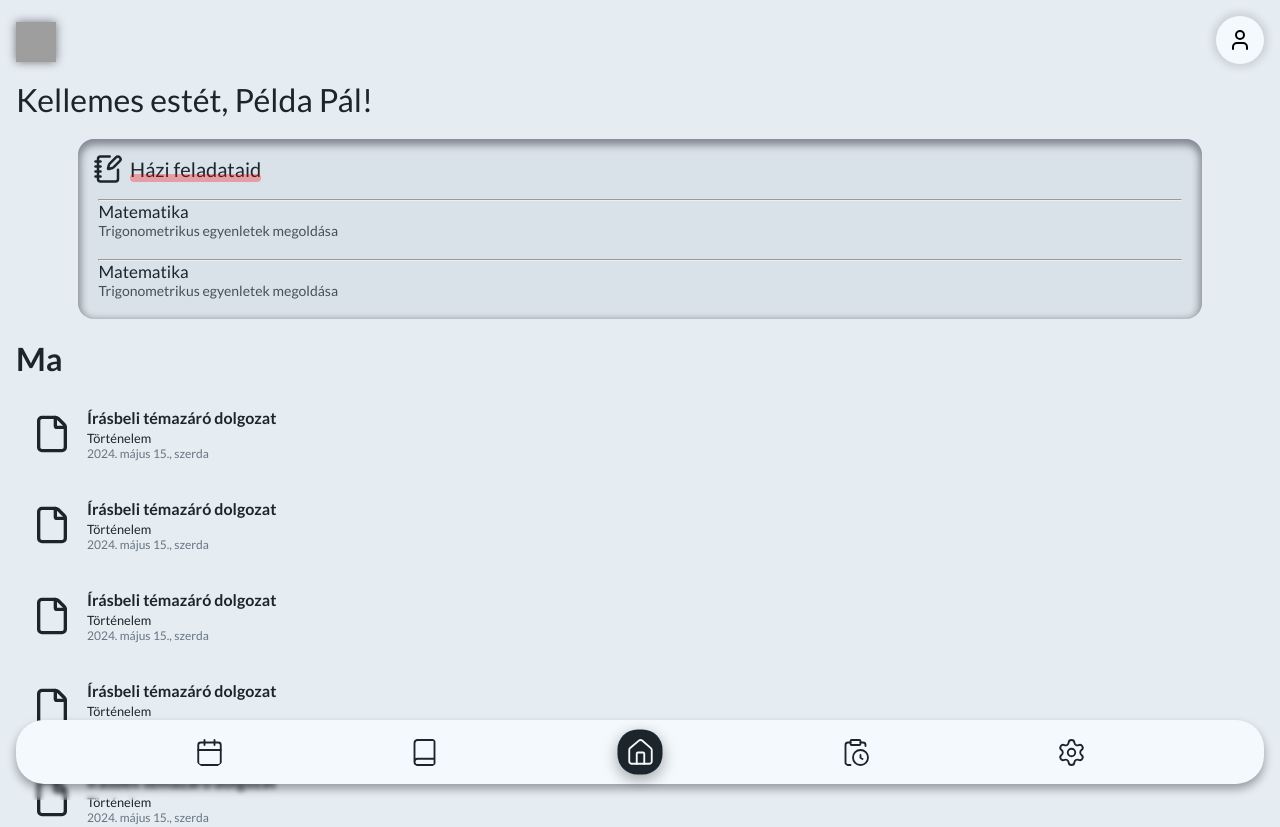
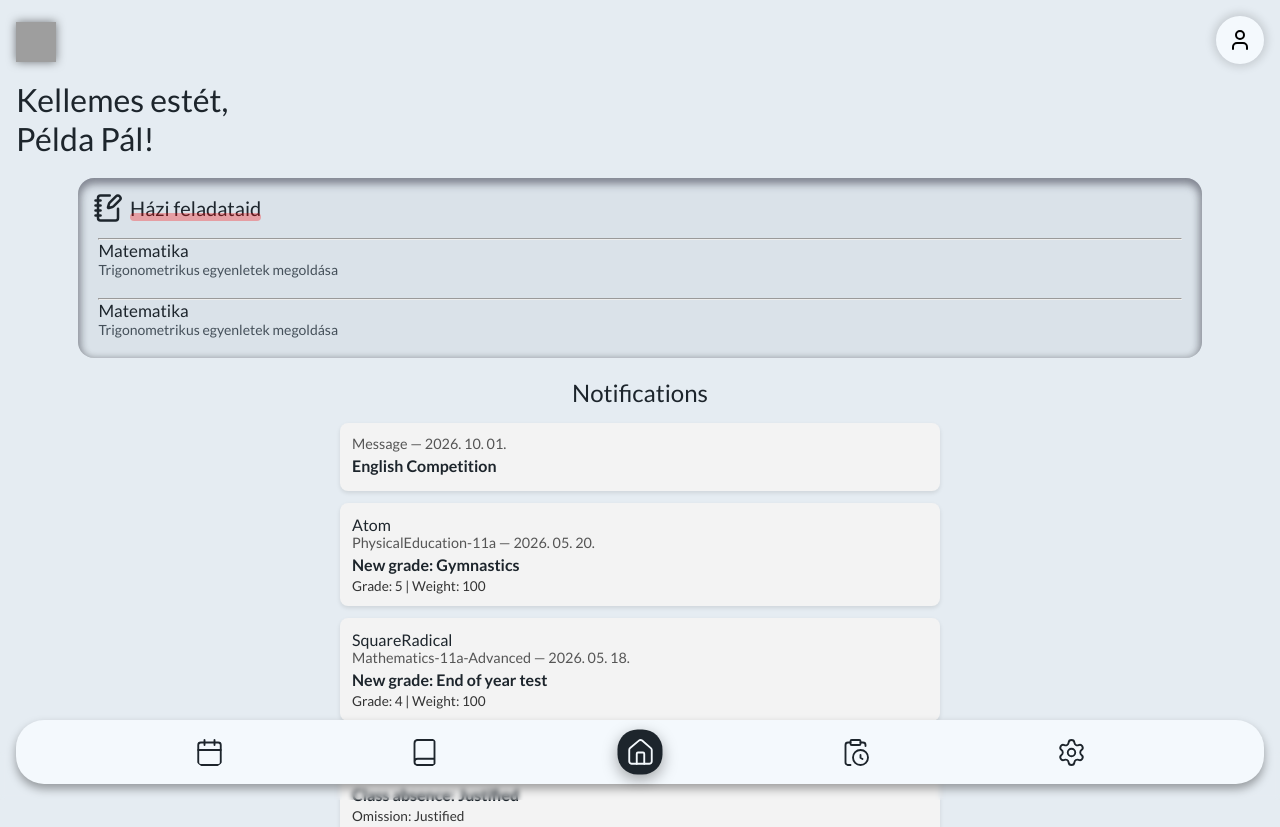
Before and after one commit to p3cap/KretaKopi, a Vue app: page / in a window 1280 px wide. Shown: the top 827 px of the page. Built offline with nearby package versions, Linux system fonts and the light colour scheme; grey boxes are pictures that could not be loaded.

Commit message:
Home
Co-Authored-By: P3cap <149583414+p3cap@users.noreply.github.com>

```diff
--- a/src/App.vue
+++ b/src/App.vue
@@ -4,6 +4,8 @@ import Navbar from "./components/Navbar.vue"
 import Icon from './components/Icon.vue';
 import Profile from './components/Profile.vue';
 
+
+// debug
 </script>
 
 <template>
@@ -12,8 +14,8 @@ import Profile from './components/Profile.vue';
   <Navbar/>
   <RouterView />
   <!--
-   idea
-   Change view with side to side swiping?
+  idea
+  Change view with side to side swiping?
   -->
 </template>
 
--- a/src/components/AbsenceCount.vue
+++ b/src/components/AbsenceCount.vue
@@ -34,6 +34,7 @@ const unjustifiedCount = computed(() =>
 .stats {
   display: flex;
   gap: 16px;
+  margin-top: 1rem;
 }
 
 .stat {
--- a/src/components/AbsesenceCard.vue
+++ b/src/components/AbsesenceCard.vue
@@ -40,7 +40,7 @@ function markAsViewed() {
       </p>
 
       <p v-if="omission.justification_type">
-        Reason: {{ omission.justification_type }}
+        {{ t('reason') }}: {{ omission.justification_type }}
       </p>
 
       <span v-if="omission.viewed === false" class="badge">
--- a/src/components/Activity.vue
+++ b/src/components/Activity.vue
@@ -1,5 +1,6 @@
 <script setup>
 import { ref } from 'vue';
+
 
 const isPopupOpen = ref(false);
 </script>
--- /dev/null
+++ b/src/components/IdkComponent.vue
@@ -0,0 +1,94 @@
+<script setup>
+import { ref, computed, onMounted } from 'vue';
+import { getNotifyList } from '@/data/data.js'; // adjust the path if necessary
+import { guessIcon } from '@/data/iconizer';
+
+const notifications = ref([]);
+
+// Load notifications on mount
+onMounted(() => {
+  notifications.value = getNotifyList();
+});
+
+// Sort notifications by date (descending)
+const sortedNotifications = computed(() => {
+  return [...notifications.value].sort((a, b) => new Date(b.date) - new Date(a.date));
+});
+
+// Format date nicely
+function formatDate(dateStr) {
+  const date = new Date(dateStr);
+  if (isNaN(date)) return dateStr; // fallback
+  return date.toLocaleDateString('hu-HU', { year: 'numeric', month: '2-digit', day: '2-digit' });
+}
+</script>
+<template>
+  <div class="notifications">
+    <h2 class="title">Notifications</h2>
+    <div v-if="notifications.length === 0">No notifications found.</div>
+    <ul v-else class="notification-list">
+      <li v-for="(item, index) in sortedNotifications" :key="index" class="notification-item">
+        {{ guessIcon(item.class) }}
+        <div class="notification-header">
+          <strong>{{ item.class }}</strong> — {{ formatDate(item.date) }}
+        </div>
+        <div class="notification-title">{{ item.title }}</div>
+        <div class="notification-details">
+          <template v-if="item.ref.grade !== undefined">
+            Grade: {{ item.ref.grade }} | Weight: {{ item.ref.weight }}
+          </template>
+          <template v-else-if="item.ref.deadline">
+            Homework deadline: {{ formatDate(item.ref.deadline) }}
+          </template>
+          <template v-else-if="item.ref.is_justified !== undefined">
+            Omission: {{ item.ref.is_justified ? 'Justified' : 'Unjustified' }}
+          </template>
+        </div>
+      </li>
+    </ul>
+  </div>
+</template>
+
+
+
+<style scoped>
+.notifications {
+  max-width: 600px;
+  margin: auto;
+  font-family: sans-serif;
+}
+
+.title {
+  text-align: center;
+  margin-bottom: 16px;
+}
+
+.notification-list {
+  list-style: none;
+  padding: 0;
+}
+
+.notification-item {
+  background: #f3f3f3;
+  border-radius: 8px;
+  padding: 12px;
+  margin-bottom: 12px;
+  box-shadow: 0 2px 4px rgba(0,0,0,0.1);
+}
+
+.notification-header {
+  font-size: 0.9em;
+  color: #555;
+  margin-bottom: 4px;
+}
+
+.notification-title {
+  font-weight: bold;
+  margin-bottom: 4px;
+}
+
+.notification-details {
+  font-size: 0.85em;
+  color: #333;
+}
+</style>
--- a/src/data/TestData/sample_userdata.json
+++ b/src/data/TestData/sample_userdata.json
@@ -288,7 +288,7 @@
       "class_id": "Mathematics-11a-Advanced",
       "date": "2025-10-14",
       "is_justified": true,
-      "justification_type": "medical",
+      "justification_type": "medical_justification",
       "teacher_id": "1001"
     },
     {
@@ -303,7 +303,7 @@
       "class_id": "English-11a",
       "date": "2026-03-04",
       "is_justified": true,
-      "justification_type": "family",
+      "justification_type": "family_justification",
       "teacher_id": "1003",
       "viewed": false
     },
@@ -311,7 +311,7 @@
       "class_id": "PhysicalEducation-11a",
       "date": "2026-05-12",
       "is_justified": true,
-      "justification_type": "medical",
+      "justification_type": "medical_justification",
       "teacher_id": "1010",
       "viewed": false
     }
--- a/src/data/data.js
+++ b/src/data/data.js
@@ -16,7 +16,7 @@ function getData(json_key) {
 
 function writeData(json_key, value) {
 	const path = json_key.split("/")
-	let data = userData
+	let data = userData;
 
 	for (let i = 0; i < path.length - 1; i++) {
 		data = data[path[i]]
@@ -26,23 +26,65 @@ function writeData(json_key, value) {
 	data[path[path.length - 1]] = value
 }
 
+// // // // // // // // // // // // // // // // // // // // // // // // // // // // // // // // // // //   // PL
+// // // // // // // // // // // // // // // // // // // // // // // // // // // // // // // // // // //   // [{
+// // // // // // // // // // // // // // // // // // // // // // // // // // // // // // // // // // //   //     "date": "2020-03-05",
+// // // // // // // // // // // // // // // // // // // // // // // // // // // // // // // // // // // //   //     "title": "Szar (karót) kaptál öcsi",
+// // // // // // // // // // // // // // // // // // // // // // // // // // // // // // // // // // //   //     "ref": {jegy object},
+// // // // // // // // // // // // // // // // // // // // // // // // // // // // // // // // // // //   //     "class": "Töri"
+// // // // // // // // // // // // // // // // // // // // // // // // // // // // // // // // // // //   //   },
+// // // // // // // // // // // // // // // // // // // // // // // // // // // // // // // // // // //   // {
+// // // // // // // // // // // // // // // // // // // // // // // // // // // // // // // // // // //   //     "date": "2022-11-67",
+// // // // // // // // // // // // // // // // // // // // // // // // // // // // // // // // // // //   //     "title": "Házi feladat",
+// // // // // // // // // // // // // // // // // // // // // // // // // // // // // // // // // // //   //     "ref": {hf object},
+// // // // // // // // // // // // // // // // // // // // // // // // // // // // // // // // // // //   //     "class": "Töri"
+// // // // // // // // // // // // // // // // // // // // // // // // // // // // // // // // // // //   //   }
+// // // // // // // // // // // // // // // // // // // // // // // // // // // // // // // // // // //   // ]
 
-// Returns a list of formatted notifiction massages with filtering (eg. date range)
-// from data entries: grades, homework, exams, omissions
 function getNotifyList(filter = (e) => true) {
-  let includeData = [].concat(data["grades"], data["homework"], data["exams"], data["omissions"]);
+  const data = userData; // userData = your JSON object
   let msg_list = [];
-  for (let item of includeData) {
-    let formatedItem = { //revise, seems useless
-      "date": item["date"],
-      "title": item["title"],
-      "desc": item["desc"],
-      "class": item["class"]
-    };
-    msg_list.push(formatedItem);
+
+  for (const [classId, grades] of Object.entries(data.grades)) {
+    grades.forEach(g => {
+      msg_list.push({
+        date: g.date,
+        class: classId,
+        title: `New grade: ${g.description}`,
+        ref: { grade: g.grade, weight: g.weight }
+      });
+    });
+  }
+
+  data.homework.forEach(hw => {
+    msg_list.push({
+      date: hw.assigned_date,
+      class: hw.class_id,
+      title: `Homework assigned: ${hw.description}`,
+      ref: { deadline: hw.deadline }
+    });
+  });
+
+  data.omissions.forEach(o => {
+    msg_list.push({
+      date: o.date,
+      class: o.class_id,
+      title: `Class absence: ${o.is_justified ? "Justified" : "Unjustified"}`,
+      ref: { is_justified: o.is_justified }
+    });
+  });
+
+  for (const msg of Object.values(data.massages)) {
+    msg_list.push({
+      date: msg.date,
+      class: "Message",
+      title: msg.title,
+      ref: { message: msg.message }
+    });
   }
 
   return msg_list.filter(filter);
 }
 
+
 export { getData, writeData, getNotifyList };
--- /dev/null
+++ b/src/data/iconizer.js
@@ -0,0 +1,37 @@
+import {
+	SquareRadical, Languages, Atom, Dumbbell, History, Book,
+	FileExclamationPoint
+} from "lucide-vue-next"
+
+// general-purpose icons
+const generalIcons = {
+	"exam": FileExclamationPoint,
+}
+
+// subject keywords → icon component directly
+const subjectIconMap = {
+	SquareRadical: { keywords: ["mat", "math", "mate"], component: SquareRadical },
+	Languages: { keywords: ["lang", "angol", "német", "ger"], component: Languages },
+	Atom: { keywords: ["phy", "fiz", "tud"], component: Atom },
+	Dumbbell: { keywords: ["test", "pe", "physical"], component: Dumbbell },
+	History: { keywords: ["tör", "his"], component: History },
+	Book: { keywords: ["magyar", "tan", "irodalom", "lit"], component: Book },
+}
+
+function guessIcon(sample_string) {
+	sample_string = sample_string.toLowerCase()
+
+	for (const key of Object.keys(subjectIconMap)) {
+		const { keywords, component } = subjectIconMap[key]
+		for (const kw of keywords) {
+			if (sample_string.includes(kw)) {
+				return key
+			}
+		}
+	}
+
+	// fallback (optional)
+	return null
+}
+
+export { guessIcon, generalIcons }
--- a/src/data/langDictionary.js
+++ b/src/data/langDictionary.js
@@ -256,7 +256,7 @@ export default {
     "HU": "Házi feladataid"
   },
   "justified": {
-    "EN": "Iustified",
+    "EN": "Justified",
     "HU": "Igazolt"
   },
   "unjustified": {
@@ -266,5 +266,10 @@ export default {
   "new": {
     "EN": "New",
     "HU": "Új"
+  },
+  "reason": {
+    "EN": "Reason",
+    "HU": "Ok"
   }
+
 }
--- a/src/views/AbsencesView.vue
+++ b/src/views/AbsencesView.vue
@@ -16,7 +16,7 @@ function handleViewed(omission) {
     <h1>{{t('absence')}}
     </h1>
     <AbsenceCount/>
-   <AbsesenceCard
+  <AbsesenceCard
         v-for="(o, i) in omissions"
         :key="i"
         :omission="o"
--- a/src/views/HomeView.vue
+++ b/src/views/HomeView.vue
@@ -1,26 +1,31 @@
 <script setup>
-import ActivityContainer from "../components/ActivityContainer.vue";
-import HWContainer from "../components/HWContainer.vue";
 import dayjs from 'dayjs';
 import { translateKey as t } from "@/data/translate.js";
+import IdkComponent from '@/components/IdkComponent.vue';
+import HWContainer from '@/components/HWContainer.vue';
+import ActivityContainer from '@/components/ActivityContainer.vue';
+// import { getNotifyList } from "@/data/data.js";
 
 const hour = Number(dayjs().format('HH'))
 
 function uzenet() {
     if (hour < 10) return t('good_morning')
-    if (hour < 12) return t("nice_day")
-    if (hour < 18) return t('good_afternoon')
-    return t('good_evening')
+    else if (hour < 12) return t("nice_day")
+    else if (hour < 18) return t('good_afternoon')
+    else return t('good_evening')
 }
+
+// const notifications = getNotifyList()
 
 </script>
 
 <template>
-    <h1 id="uzenet">{{uzenet()}}, {{ t("{user}") }}!</h1>
+    <h1 id="uzenet">{{uzenet()}}, <br> {{ t("{user}") }}!</h1>
+    <HWContainer />
 
-    <HWContainer />
-    <ActivityContainer />
 
+
+    <IdkComponent />
 
 </template>
 
```
Also changed, not shown: src/components/ActivityContainer.vue (line endings or trailing spaces).
